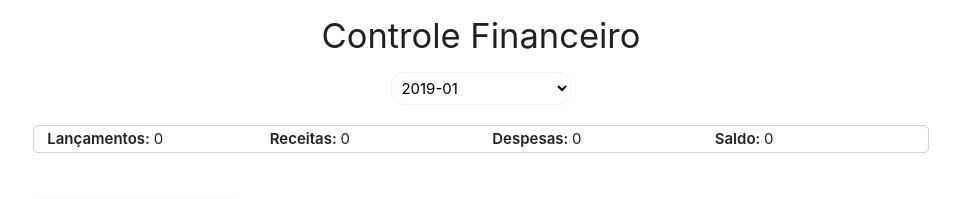
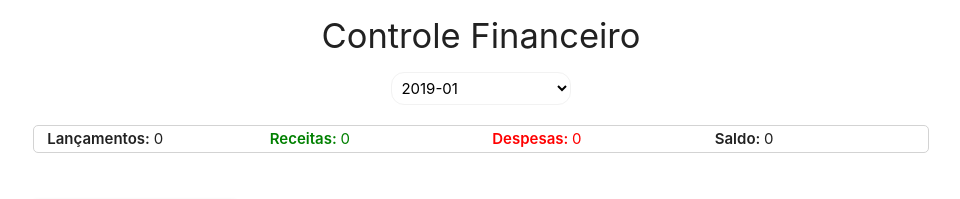
Before and after one commit to fabioalmeida100/controle-financeiro, a React (Create React App) app in the folder client/: page / in a window 1280 px wide. Shown: the top 199 px of the page, without its empty margins (159-1119 px from the left). Built offline with nearby package versions, Linux system fonts and the light colour scheme; no server answers.

Commit message:
Change color of labels in header

```diff
--- a/client/src/components/header/Header.js
+++ b/client/src/components/header/Header.js
@@ -6,8 +6,8 @@ export default function Header({ amoutLancamentoValue, revenueValue, expenseValu
   return (
     <div className={`row ${css.header}`}>
       <div className="col m3"><div className={css.displayInline}>Lançamentos: </div>{ formatNumber(amoutLancamentoValue) }</div>
-      <div className="col m3"><div className={css.displayInline}>Receitas: </div>{ formatNumber(revenueValue) }</div>
-      <div className="col m3"><div className={css.displayInline}>Despesas: </div>{ formatNumber(expenseValue) }</div>
+      <div style={{color: 'green'}} className="col m3"><div className={css.displayInline}>Receitas: </div>{ formatNumber(revenueValue) }</div>
+      <div style={{color: 'red'}} className="col m3"><div className={css.displayInline}>Despesas: </div>{ formatNumber(expenseValue) }</div>
       <div className="col m3"><div className={css.displayInline}>Saldo: </div>{ formatNumber(balanceValue) }</div>
     </div>
   )
```
Also changed, not shown: 1 other file (tests, documents, lock files or other folders).
